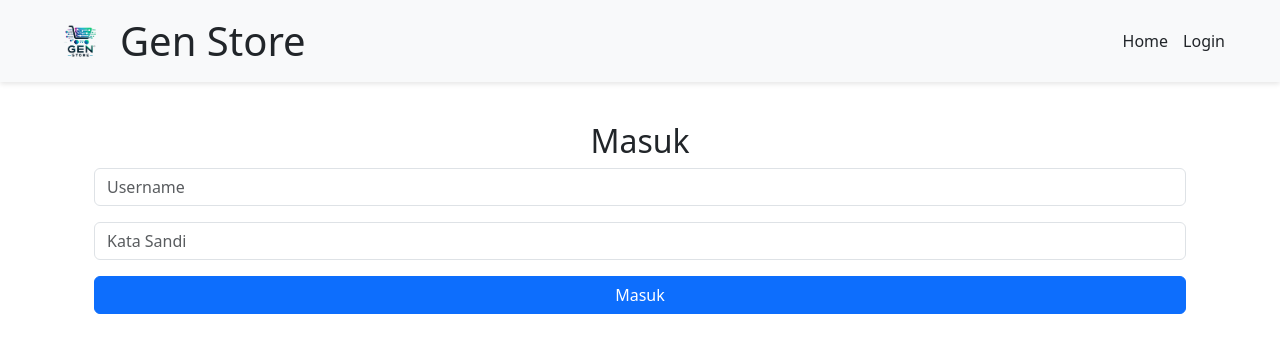
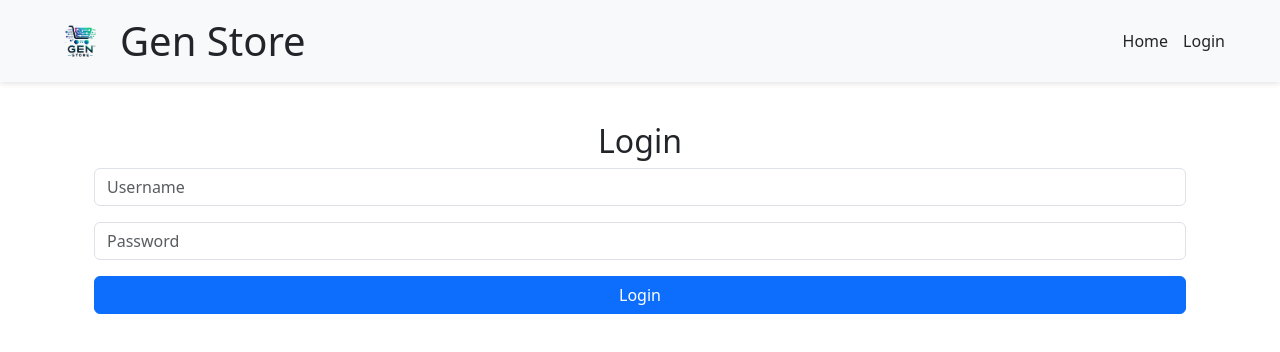
Before and after one commit to fajarsikumbang/FP_genStore_MSIB7, a React (Create React App) app: page /login in a window 1280 px wide. Shown: the top 352 px of the page. Built offline with nearby package versions, Linux system fonts and the light colour scheme.

Commit message:
Update LoginPage

```diff
--- a/src/pages/LoginPage.jsx
+++ b/src/pages/LoginPage.jsx
@@ -17,7 +17,7 @@ function LoginPage() {
 
     return (
         <div className="container">
-            <h2 className="text-center">Masuk</h2>
+            <h2 className="text-center">Login</h2>
             <form onSubmit={handleSubmit} className="form-group">
                 <input
                     type="text"
@@ -30,12 +30,12 @@ function LoginPage() {
                 <input
                     type="password"
                     className="form-control mb-3"
-                    placeholder="Kata Sandi"
+                    placeholder="Password"
                     value={password}
                     onChange={(e) => setPassword(e.target.value)}
                     required
                 />
-                <button type="submit" className="btn btn-primary w-100">Masuk</button>
+                <button type="submit" className="btn btn-primary w-100">Login</button>
             </form>
         </div>
     );
```
